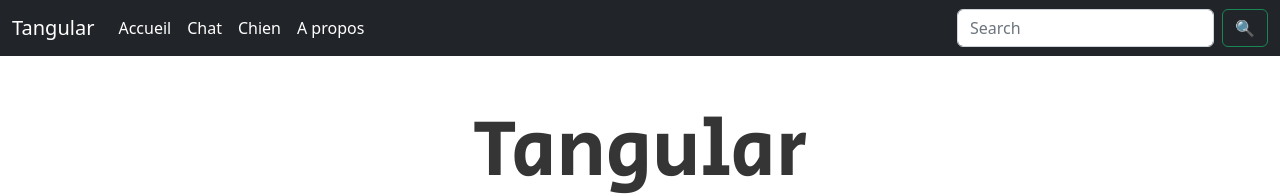
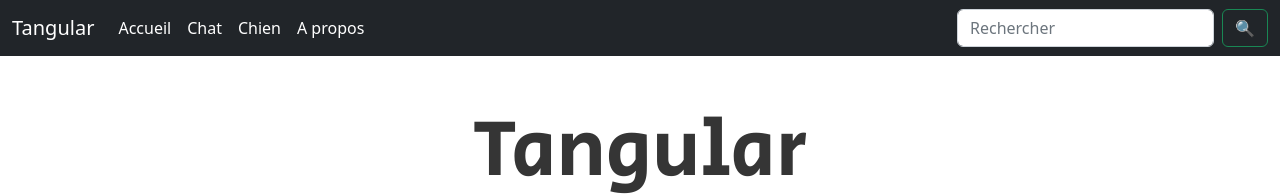
Before and after one commit to Vilquid/Tangular, an Angular app: page /home in a window 1280 px wide. Shown: the top 196 px of the page. Built offline with nearby package versions, Linux system fonts and the light colour scheme; no server answers.

Commit message:
Search component
Début composant de recherche

```diff
--- a/src/app/app.module.ts
+++ b/src/app/app.module.ts
@@ -8,6 +8,7 @@ import { NavbarComponent } from './components/navbar/navbar.component';
 import { GifsComponent } from './components/gifs/gifs.component';
 import { CatComponent } from './components/cat/cat.component';
 import { DogComponent } from './components/dog/dog.component';
+import { SearchComponent } from './components/search/search.component';
 import { AboutComponent } from './components/about/about.component';
 import { PageNotFoundComponent } from './components/page-not-found/page-not-found.component';
 
@@ -18,6 +19,7 @@ import { PageNotFoundComponent } from './components/page-not-found/page-not-foun
 		GifsComponent,
 		CatComponent,
 		DogComponent,
+		SearchComponent,
 		AboutComponent,
 		PageNotFoundComponent
 	],
--- a/src/app/components/navbar/navbar.component.html
+++ b/src/app/components/navbar/navbar.component.html
@@ -16,10 +16,7 @@
 					<a class="nav-link text-white" routerLink="/about" routerLinkActive="gras" aria-current="page">A propos</a>
 				</li>
 			</ul>
-			<form class="d-flex" role="search">
-				<input class="form-control me-2" type="search" placeholder="Search" aria-label="Search">
-				<button class="btn btn-outline-success" type="submit">🔍</button>
-			</form>
+			<app-search></app-search>
 		</div>
 	</div>
 </nav>
--- /dev/null
+++ b/src/app/components/search/search.component.html
@@ -0,0 +1,4 @@
+<div class="d-flex" role="search">
+	<input class="form-control me-2" type="text" placeholder="Rechercher" (keydown.enter)="startSearch()" (keydown.escape)="resetInput()" [value]="searchTerm">
+	<button class="btn btn-outline-success" type="button" (click)="startSearch()">🔍</button>
+</div>
--- /dev/null
+++ b/src/app/components/search/search.component.ts
@@ -0,0 +1,27 @@
+import { Component, EventEmitter, Output } from '@angular/core';
+
+@Component({
+	selector: 'app-search',
+	templateUrl: './search.component.html',
+	styleUrls: []
+})
+export class SearchComponent {
+
+	@Output() onSearch = new EventEmitter<string>();
+	searchTerm: string = "";
+
+	// Méthode appelée lors de l'appui sur la touche entrée ou clic sur le bouton de recherche
+	startSearch() {
+		//if (this.searchTerm.length > 0) {
+		console.log(this.searchTerm)
+		this.onSearch.emit(this.searchTerm)
+		this.searchTerm = "";
+		//}
+	}
+
+	// Méthode appelée lors de l'appui sur la touche Echap
+	resetInput() {
+		this.searchTerm = "";
+		console.log("youpi");
+	}
+}
```
